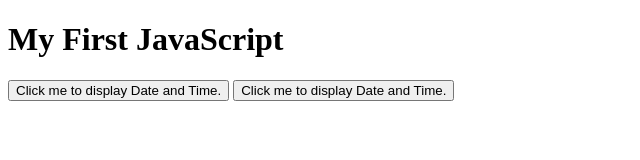
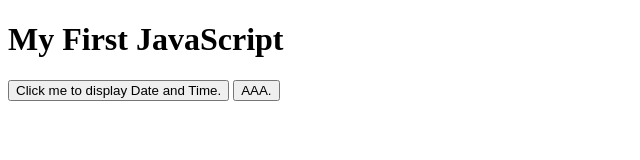
Before and after one commit to hah12gamer/husseinabouhamad, a plain HTML site: page index.html in a window 1280 px wide. Shown: the whole page, without its empty margins (0-640 px from the left). Drawn offline with Linux system fonts and the light colour scheme.

Commit message:
Update index.html

```diff
--- a/index.html
+++ b/index.html
@@ -9,7 +9,7 @@ onclick="document.getElementById('demo').innerHTML = Date()">
 Click me to display Date and Time.</button>
 <button type="button"
 onclick="location.href='aboutme.html'">
-Click me to display Date and Time.</button>
+AAA.</button>
 
 <p id="demo"></p>
 
```
